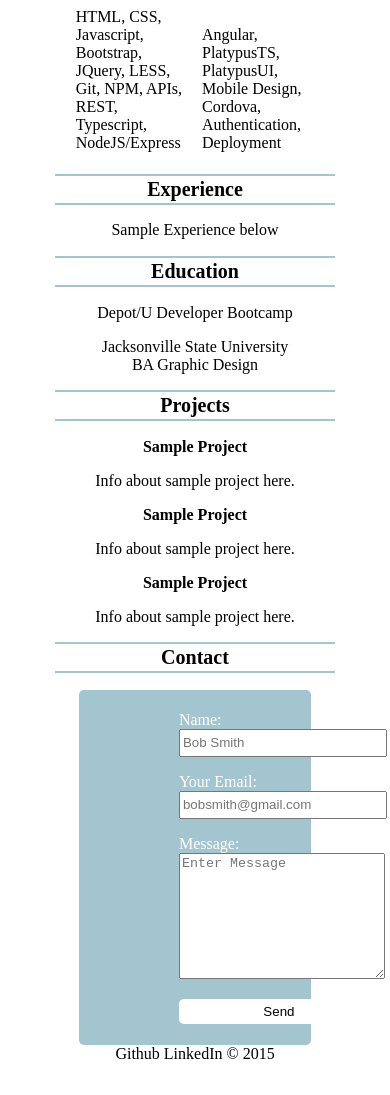
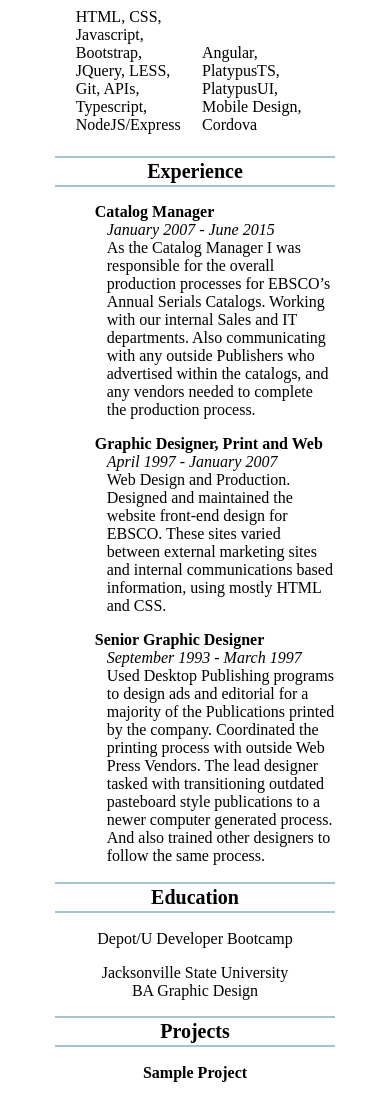
Before and after one commit to Bcaskey/Day_1, a plain HTML site: page index.html in a window 390 px wide. Shown: the part 885-1980 px from the top of the page. Before the commit the page ends 1956 px from the top, so only its background shows below. Drawn offline with Linux system fonts and the light colour scheme.

Commit message:
refining code to fit instructions

```diff
--- a/css/style.css
+++ b/css/style.css
@@ -8,13 +8,19 @@ header {
 	text-align: center;
 }
 
-header li{
+header li {
 	display: inline;
 }
 
-header li a{
+header li a {
 	padding: 0px 20px 0px 20px;
 	color: #FFFFFF;
+	text-decoration: none;
+}
+
+header li a:hover {
+	padding: 0px 20px 0px 20px;
+	color: #434343;
 	text-decoration: none;
 }
 
@@ -66,6 +72,17 @@ h3 {
     clear: both;
 }
 
+.exp_section ul {
+    text-align: left;
+    font-family: bold;
+}
+
+.exp_section li {
+    list-style-type: none;
+    padding-left: 12px;
+    text-align: left;
+}
+
 .contact_box {
     background-color: #a3c5cf;
     width: 40%;
@@ -75,6 +92,7 @@ h3 {
     color: #ffffff;
     -webkit-border-radius: 5px;
     border-radius: 5px;
+    text-transform: uppercase;
 }
 
 .submit_btn {
@@ -98,3 +116,20 @@ h3 {
 	height: 20px;
 	padding: 2px;
 }
+
+footer {
+    /* color: #000; */
+    font-size: 14px;
+}
+
+footer a {
+    text-decoration: none;
+}
+
+footer a:hover {
+    color: #a3c5cf;
+}
+
+footer a:visited {
+    color: #000;
+}
--- a/index.html
+++ b/index.html
@@ -33,15 +33,28 @@
             <section id="skills">
                     <h2>Skills</h2>
             </section>
-                <div class="dbl_col">HTML, CSS, Javascript, Bootstrap, JQuery, LESS, Git, NPM, APIs, REST, Typescript, NodeJS/Express
+                <div class="dbl_col">HTML, CSS, Javascript, Bootstrap, JQuery, LESS, Git, APIs, Typescript, NodeJS/Express
                 </div>
 
-                <div class="dbl_col">Angular, PlatypusTS, PlatypusUI, Mobile Design, Cordova, Authentication, Deployment
+                <div class="dbl_col">Angular, PlatypusTS, PlatypusUI, Mobile Design, Cordova
                 </div>
-            <section id="experience">
+            <section id="experience" class="exp_section">
                     <h2>Experience</h2>
             </section>
-            <p>Sample Experience below</p>
+            <div class="exp_section">
+            <ul><strong>Catalog Manager</strong>
+                <li><em>January 2007 - June 2015</em></li>
+                <li>As the Catalog Manager I was responsible for the overall production processes for EBSCO’s Annual Serials Catalogs. Working with our internal Sales and IT departments. Also communicating with any outside Publishers who advertised within the catalogs, and any vendors needed to complete the production process.</li>
+            </ul>
+            <ul><strong>Graphic Designer, Print and Web</strong>
+                <li><em>April 1997 - January 2007</em></li>
+                <li>Web Design and Production. Designed and maintained the website front-end design for EBSCO. These sites varied between external marketing sites and internal communications based information, using mostly HTML and CSS.</li>
+            </ul>
+            <ul><strong>Senior Graphic Designer</strong>
+                <li><em>September 1993 - March 1997</em></li>
+                <li>Used Desktop Publishing programs to design ads and editorial for a majority of the Publications printed by the company. Coordinated the printing process with outside Web Press Vendors. The lead designer tasked with transitioning outdated pasteboard style publications to a newer computer generated process. And also trained other designers to follow the same process.</li>
+            </ul>
+            </div>
             <section id="education">
                     <h2>Education</h2>
             </section>
@@ -72,7 +85,7 @@
                 </p>
 
                 <p><label>Message: </label><br>
-				<textarea class="text_box_style" placeholder="Enter Message"></textarea>
+				<textarea class="text_box_style" placeholder="Enter Message" required></textarea>
                 </p>
 
                 <p>
@@ -82,7 +95,10 @@
 
 		  	</form>
 
-            <footer>Github LinkedIn &copy; 2015</footer>
+            <footer>
+                <a href="https://github.com/Bcaskey/Day_1.git">Github</a> | <a href="https://www.linkedin.com/in/brian-caskey-516b203">LinkedIn</a> |  &copy; 2015 Brian Caskey
+            </footer>
+
         </div>
   </body>
 </html>
```
